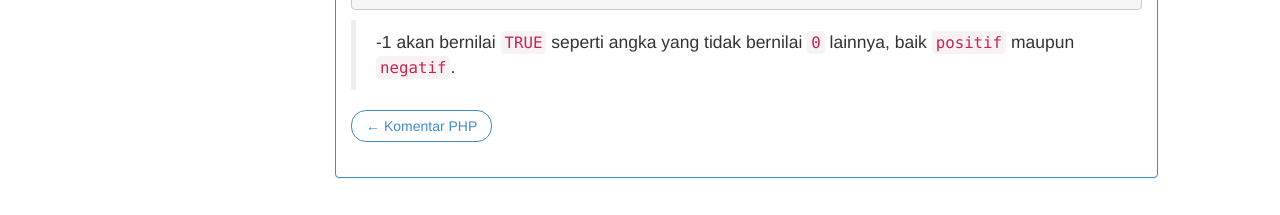
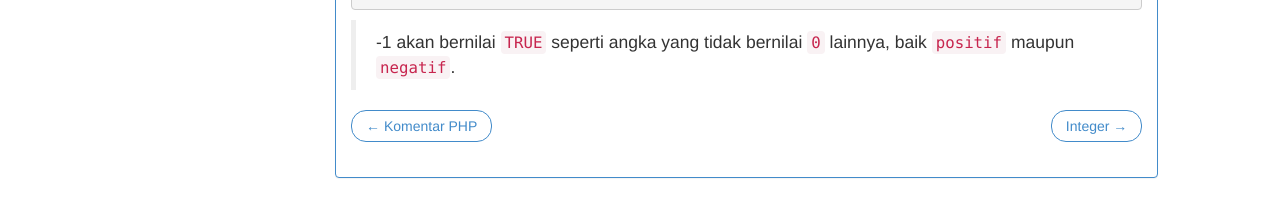
Before and after one commit to brondong/phpid, a Jekyll site: the page built from tipe/boolean.html, in a window 1280 px wide. Shown: the part 1241-1456 px from the top of the page. Built offline with Jekyll 4.4.1, drawn with Linux system fonts in a browser that asks for light colours; Markdown is read by kramdown in place of the engine named in the settings.

Commit message:
tambah link integer

```diff
--- a/tipe/boolean.html
+++ b/tipe/boolean.html
@@ -97,7 +97,7 @@
 
           <li class="previous"><a href="{{ site.baseurl }}/syntax-dasar/komentar-php">&larr; Komentar PHP</a></li>
 
-          <!-- <li class="next"><a href="php-dan-html.html">PHP & HTML &rarr;</a></li> -->
+          <li class="next"><a href="{{ site.baseurl }}/tipe/integer">Integer &rarr;</a></li>
 
         </ul>
         <!-- /.pager -->
@@ -131,7 +131,7 @@
             <!-- .pager -->
             <ul class="pager">
 
-              <!-- <li><a href="php-dan-html.html">PHP & HTML &rarr;</a></li> -->
+              <li><a href="{{ site.baseurl }}/tipe/integer">Integer &rarr;</a></li>
 
             </ul>
             <!-- /.pager -->
```
